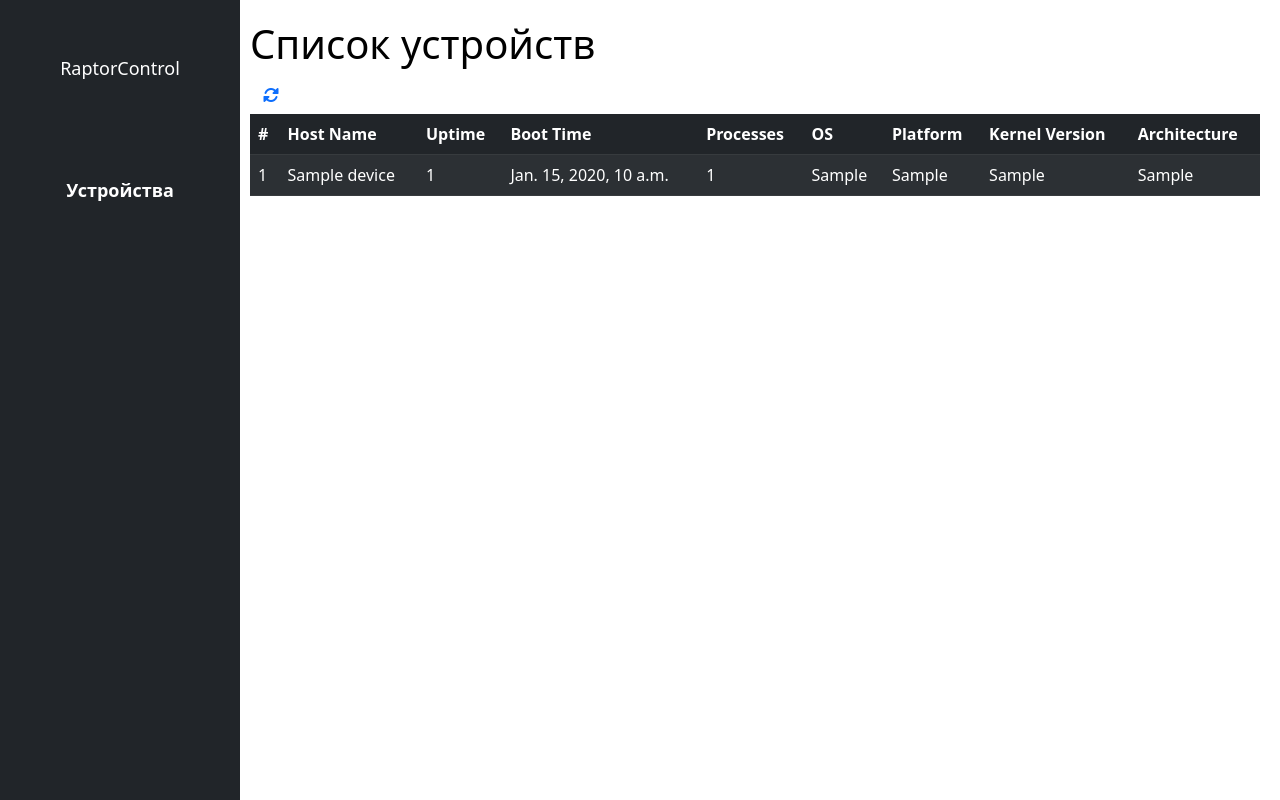
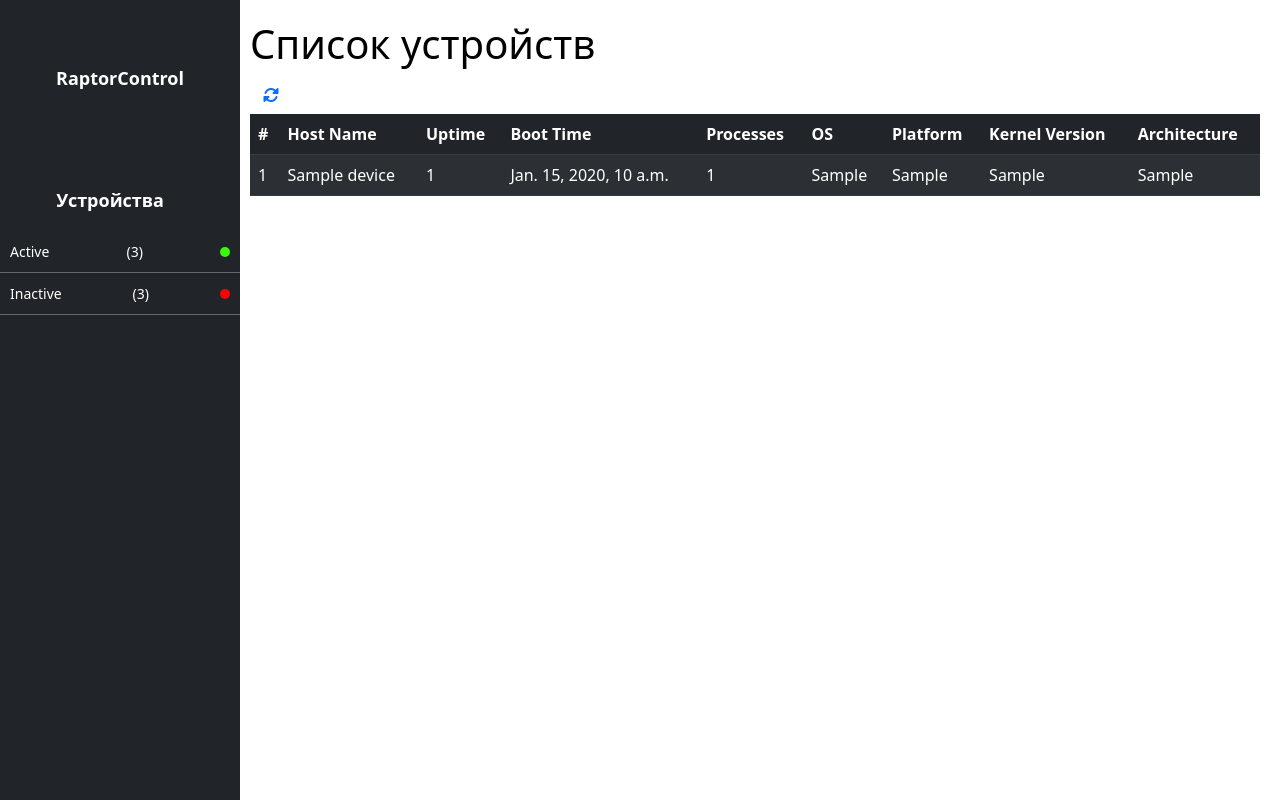
Before and after one commit to KeyJackei/web-gui-huntings-velociraptor, a Django app: page / in a window 1280 px wide. Run offline with Django 5.2, Linux system fonts and the light colour scheme; tables that the repository leaves empty hold one stand-in row (values such as "Sample post").

Commit message:
Added Active/Inactive tabs and selection name devices

```diff
--- a/DjangoProject/RaptorControl/RControl/static/css/main.css
+++ b/DjangoProject/RaptorControl/RControl/static/css/main.css
@@ -1,14 +1,15 @@
+/* Устанавливаем высоту в 100% для html и body */
 html, body {
-    height: 90%; /* Устанавливаем высоту в 100% для html и body */
+    height: 90%;
     margin: 0; /* Убираем отступы */
 }
 
 body {
     font-family: Arial, sans-serif;
     display: flex;
-    background-size: cover; /* Изображение занимает весь фон */
-    background-position: center; /* Центрирование изображения */
-    background-repeat: no-repeat; /* Запрет повторения изображения */
+    background-size: cover;
+    background-position: center;
+    background-repeat: no-repeat;
 }
 
 .sidebar {
@@ -16,8 +17,7 @@ body {
     top: 0;
     bottom: 0;
     left: 0;
-    padding: 58px 0 0; /* Height of navbar */
-    /* box-shadow: 0 2px 5px 0 rgb(0 0 0 / 5%), 0 2px 10px 0 rgb(0 0 0 / 5%); */
+    padding: 58px 0 0;
     width: 240px;
     z-index: 600;
     background-color: #212529;
@@ -27,25 +27,26 @@ body {
 .sidebar h2 {
     font-size: 18px;
     margin-bottom: 10px;
-    color: #ffffff; /* Цвет заголовка */
+    color: #ffffff;
 }
 
 .sidebar .tab {
     display: flex;
     justify-content: space-between;
+    align-items: center; /* Центрируем элементы по вертикали */
     padding: 10px;
     cursor: pointer;
-    border-bottom: 1px solid #686767; /* Более светлый цвет для разделителей */
-    font-size: 14px
-
+    border-bottom: 1px solid #686767;
+    font-size: 14px;
 }
 
 .sidebar .tab:hover {
-    background-color: #303030; /* Цвет фона при наведении */
+    background-color: #303030;
 }
 
 .sidebar .tab span {
-    color: #f60000; /* Цвет текста для табов */
+    color: #fffefe;
+    margin-left: 5px; /* Отступ для числа */
 }
 
 .sidebar .indicator {
@@ -53,49 +54,60 @@ body {
     height: 10px;
     border-radius: 50%;
     display: inline-block;
+    margin-left: 5px;
 }
 
 .active {
-    background-color: rgb(58, 247, 16);
+    background-color: rgb(58, 247, 16); /* Зеленый для Active */
 }
 
 .inactive {
-    background-color: red;
+    background-color: red; /* Красный для Inactive */
 }
 
 .content {
-    margin-left: 230px; /* Отступ для боковой панели */
+    margin-left: 230px;
     padding: 20px;
-    /* background-color: rgba(240, 240, 240, 0.8); Цвет фона для контента с прозрачностью */
-    color: #000000; /* Цвет текста для контента */
-    width: calc(100% - 220px); /* Устанавливаем ширину контента */
-    box-sizing: border-box; /* Учитываем отступы и границы в ширине */
+    color: #000000;
+    width: calc(100% - 220px);
+    box-sizing: border-box;
 }
 
-.device-list {
-    border-collapse: collapse;
-    width: 100%;
-}
-
-
 .devices-list {
-    max-height: 0; /* Нескрываем список устройств по умолчанию */
+    max-height: 0;
     overflow: hidden;
     transition: max-height 0.5s ease;
 }
 
-
 .toggle-header {
-    cursor: pointer; /* Указатель при наведении на заголовок */
-    margin: 100px 0; /* Отступы для заголовка */
-    font-weight: bold; /* Жирный шрифт для заголовка */
+    cursor: pointer;
+    margin: 100px 0;
+    font-weight: bold;
     text-align: center;
     font-size: 18px;
 }
 
+.toggle-header :hover{
+    background-color: #303030;
+}
+
+
 .toggle-header-name {
-    margin: 10;
+    margin: 10px 0 90px;
     text-align: center;
     font-size: 24px;
+    font-weight: bold;
+}
+
+.sidebar .toggle-header {
+    cursor: pointer; /* Указатель при наведении на заголовок */
+    margin: 90px 0 10px; /* Отступы для заголовка */
+    font-weight: bold; /* Жирный шрифт для заголовка */
+    font-size: 18px; /* Размер шрифта */
+    padding: 10px; /* Отступ внутри заголовка */
+}
+
+.sidebar .toggle-header:hover {
+    background-color: #303030; /* Цвет фона при наведении */
 
 }
--- a/DjangoProject/RaptorControl/RControl/static/js/main.js
+++ b/DjangoProject/RaptorControl/RControl/static/js/main.js
@@ -54,3 +54,8 @@ function toggleDevicesList() {
         const devicesList = document.getElementById('devices-list');
         devicesList.style.maxHeight = devicesList.style.maxHeight ? null : devicesList.scrollHeight + "px";
 }
+
+// Вкладка активностей - открытие и закрытие
+function toggleActive() {
+
+}
--- a/DjangoProject/RaptorControl/RControl/templates/main.html
+++ b/DjangoProject/RaptorControl/RControl/templates/main.html
@@ -12,23 +12,32 @@
 
 <div class="sidebar">
     <h2 class="toggle-header-name" id="toggle-header-name">RaptorControl</h2>
-    <h2 class="toggle-header" onclick="toggleDevicesList()">Устройства</h2>
+    <h2 class="toggle-header" onclick="toggleDevicesList()">
+        Устройства
+        <span class="indicator"></span> <!-- Индикатор для Устройств -->
+    </h2>
+    <div class="active-list" id="active-list">
+        <div class="tab">
+            Active <span id="active-count">(3)</span>
+            <span class="indicator active"></span> <!-- Зелёный индикатор для Active -->
+        </div>
+        <div class="tab">
+            Inactive <span id="inactive-count">(3)</span>
+            <span class="indicator inactive"></span> <!-- Красный индикатор для Inactive -->
+        </div>
+    </div>
     <div class="devices-list" id="devices-list">
         <div class="tab" onclick="toggleDevices('debian')">
-            Debian <span id="debian-status">active (3)</span>
-            <span class="indicator active"></span>
+            Debian <span class="os-count">(3)</span>
         </div>
         <div class="tab" onclick="toggleDevices('rhel')">
-            RHEL <span id="rhel-status">inactive (1)</span>
-            <span class="indicator inactive"></span>
+            RHEL <span class="os-count">(1)</span>
         </div>
         <div class="tab" onclick="toggleDevices('windows')">
-            Windows <span id="windows-status">active (5)</span>
-            <span class="indicator active"></span>
+            Windows <span class="os-count">(5)</span>
         </div>
         <div class="tab" onclick="toggleDevices('ubuntu')">
-            Ubuntu <span id="ubuntu-status">inactive (2)</span>
-            <span class="indicator inactive"></span>
+            Ubuntu <span class="os-count">(2)</span>
         </div>
     </div>
 </div>
@@ -36,8 +45,8 @@
 <div class="content">
     <h1 class="ml-5">Список устройств</h1>
     <button onclick="fetchDevices()" class="btn btn-link">
-    <i class="fas fa-sync-alt"></i> <!-- Иконка перезагрузки -->
-</button>
+        <i class="fas fa-sync-alt"></i> <!-- Иконка перезагрузки -->
+    </button>
     <table class="table table-dark table-striped">
         <thead>
             <tr>
```
